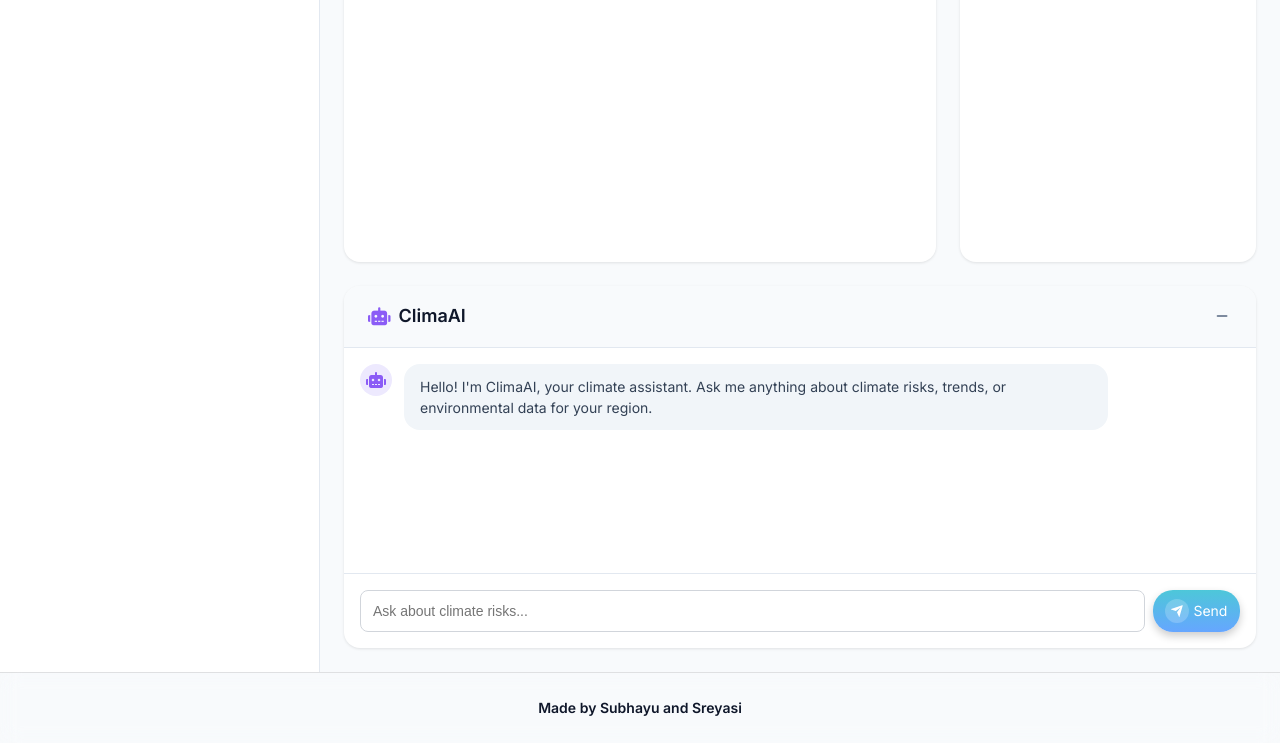
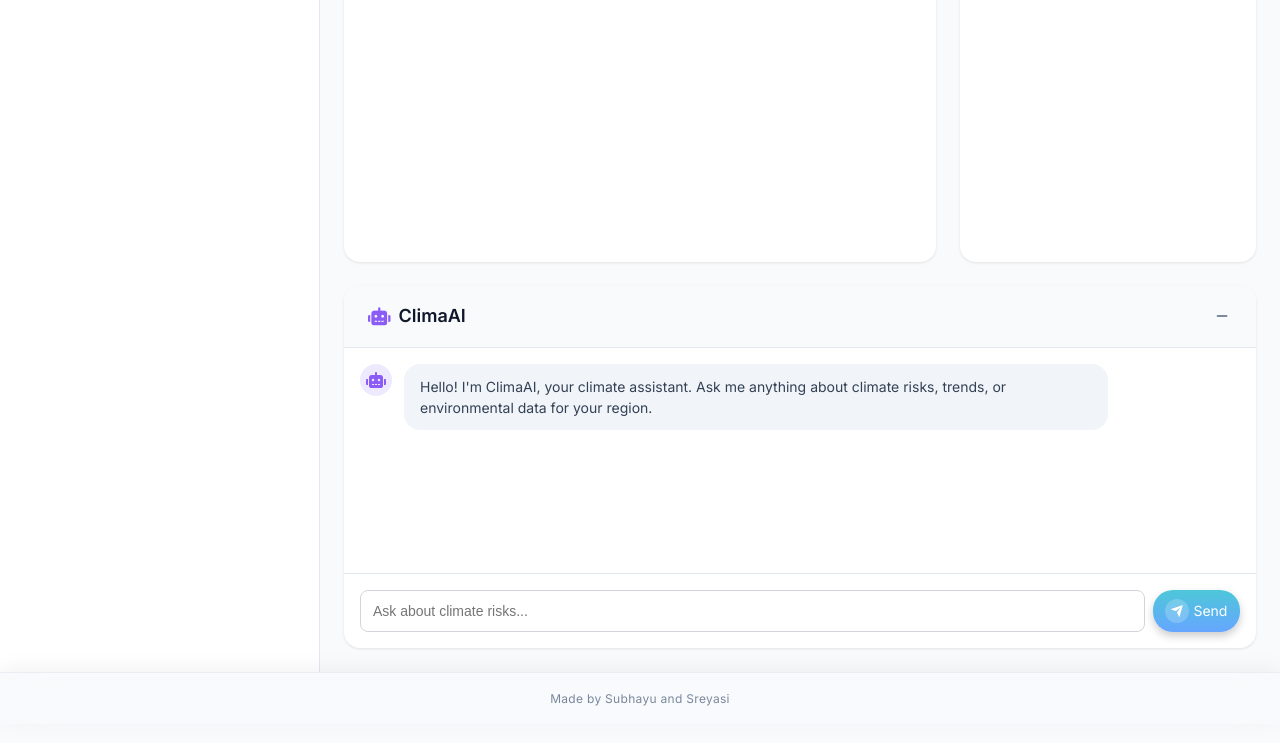
Before and after one commit to Subhayu004/ClimaSense-, a website: page index.html in a window 1280 px wide. Shown: the part 804-1547 px from the top of the page. Drawn offline with nearby package versions, Linux system fonts and the light colour scheme; no server answers.

Commit message:
Fixed footer a bit

```diff
--- a/style.css
+++ b/style.css
@@ -1220,21 +1220,25 @@ body {
 }
 
 /* Footer - Glassmorphism */
+/* Footer - Glassmorphism with Floating Effect */
 .footer {
-    background: rgba(255, 255, 255, 0.05);
-    backdrop-filter: blur(10px);
-    -webkit-backdrop-filter: blur(10px);
-    color: #0f172a;
+    background: rgba(255, 255, 255, 0.08);
+    backdrop-filter: blur(20px);
+    -webkit-backdrop-filter: blur(20px);
+    color: #64748b;
     text-align: center;
-    padding: 1.5rem;
+    padding: 1rem 1.5rem;
     margin-top: auto;
-    border-top: 1px solid rgba(0, 0, 0, 0.1);
+    border-top: 1px solid rgba(148, 163, 184, 0.15);
+    box-shadow: 0 -4px 20px rgba(0, 0, 0, 0.05);
 }
 
 .footer p {
     margin: 0;
-    font-size: 0.875rem;
-    font-weight: 600;
+    font-size: 0.75rem;
+    font-weight: 400;
+    opacity: 0.85;
+    letter-spacing: 0.3px;
 }
 
 /* Profile Modal */
```
